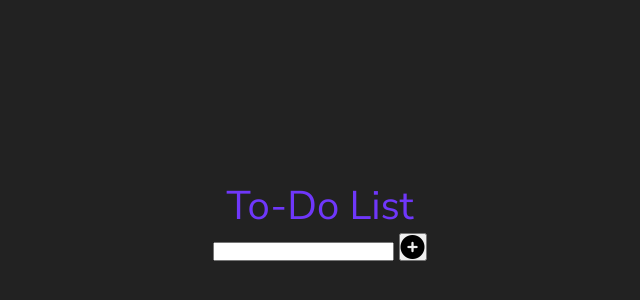
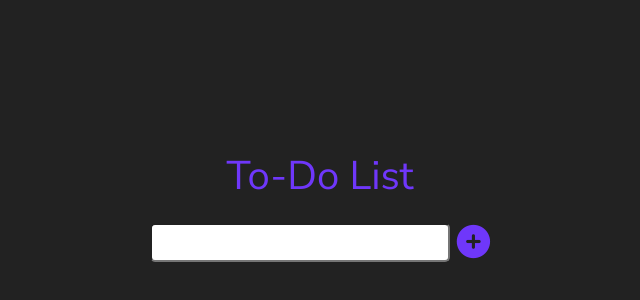
Before and after one commit to Aruliya/To-do_list-Javascript, a plain HTML site: page index.html in a window 1280 px wide. Shown: the part 180-480 px from the top of the page, without its empty margins (320-960 px from the left). Drawn offline with Linux system fonts and the light colour scheme.

Commit message:
css fixed

```diff
--- a/styles.css
+++ b/styles.css
@@ -22,7 +22,27 @@ h1{
     font-weight: 400;
 }
 
+form{
+    margin: 20px 0px 30px 0px;
+    display: flex;
+    align-items: center;
+}
+
+.todo-button{
+
+}
+button{
+    background-color: #222222;
+    color:#6f37fa;
+    border: none;
+    margin-left: 0.5em;
+}
+.todo-input{
+    padding: 10px;
+    width: 300px;
+    border-radius: 5px;
+}
 
 i{
-    font-size: x-large;
+    font-size: 2.5em;
 }
```
Also changed, not shown: index.html (+1 -0 lines).
